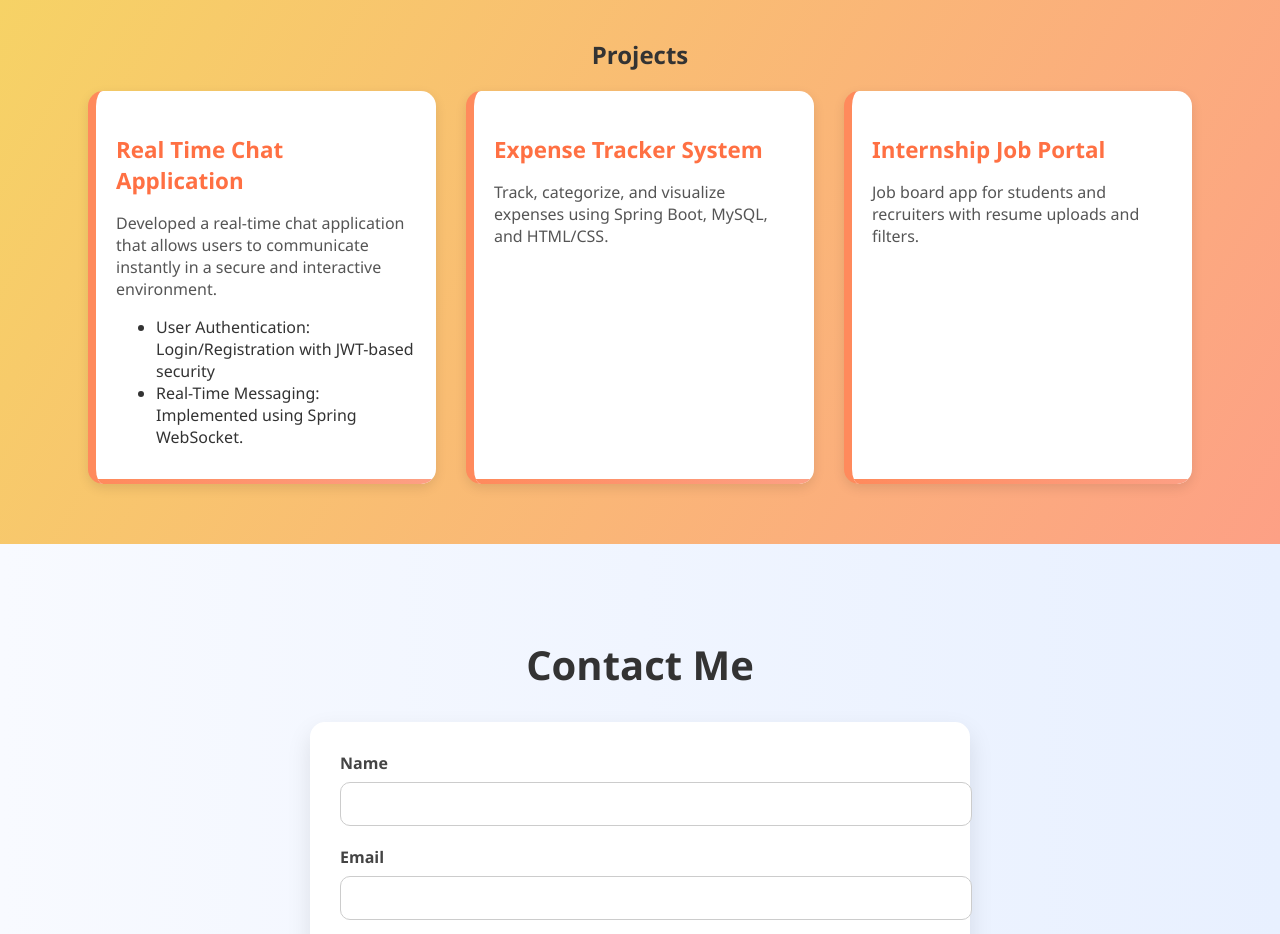
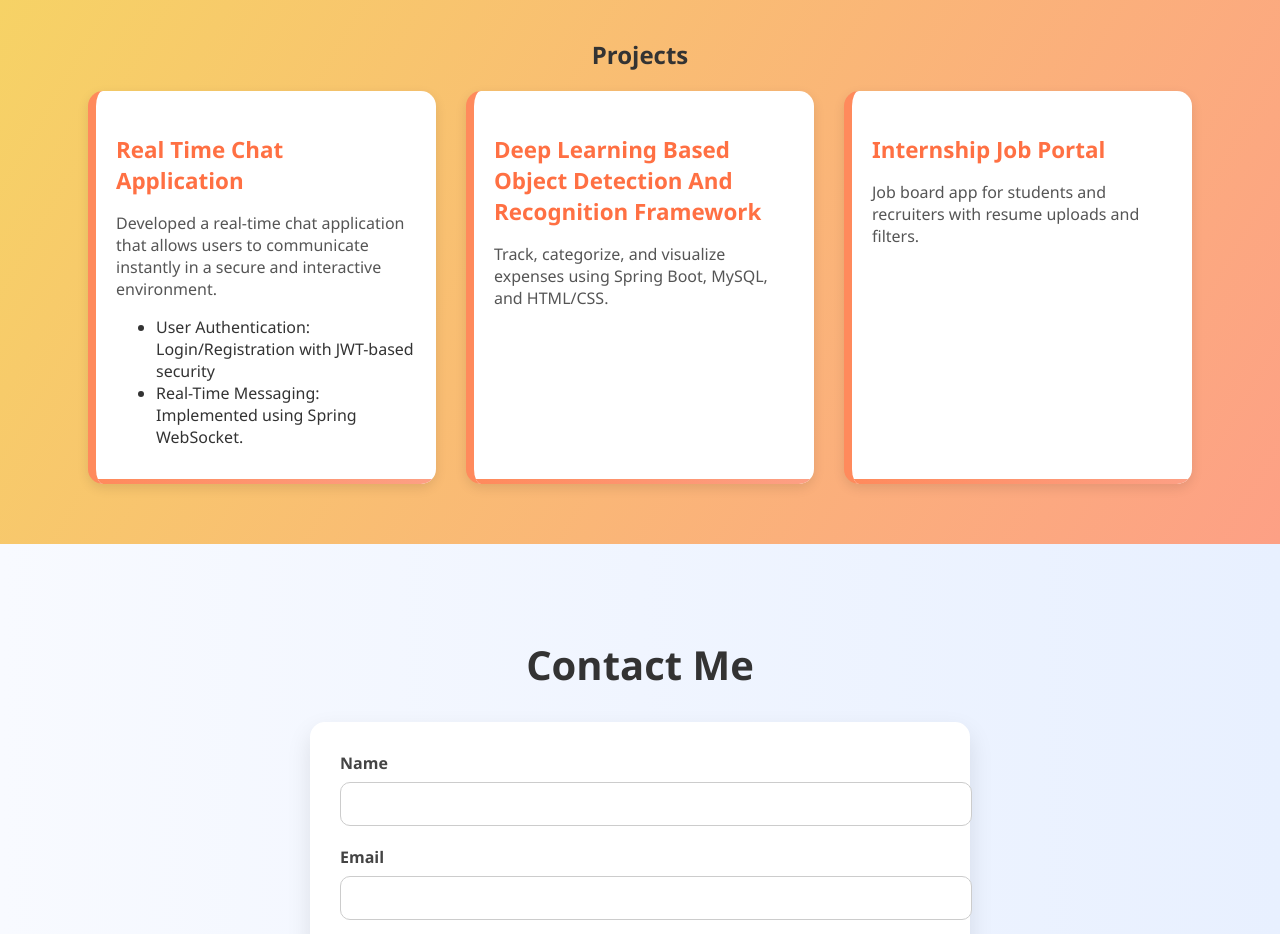
Before and after one commit to AjayUllengalla/MyPortfolio, a plain HTML site: page index.html in a window 1280 px wide. Shown: the part 1720-2654 px from the top of the page. Drawn offline with Linux system fonts and the light colour scheme.

Commit message:
Updated Second project

```diff
--- a/index.html
+++ b/index.html
@@ -102,7 +102,7 @@
         </ul>
       </div>
       <div class="project-box">
-        <h3>Expense Tracker System</h3>
+        <h3>Deep Learning Based Object Detection And Recognition Framework</h3>
         <p>Track, categorize, and visualize expenses using Spring Boot, MySQL, and HTML/CSS.</p>
       </div>
       <div class="project-box">
```
